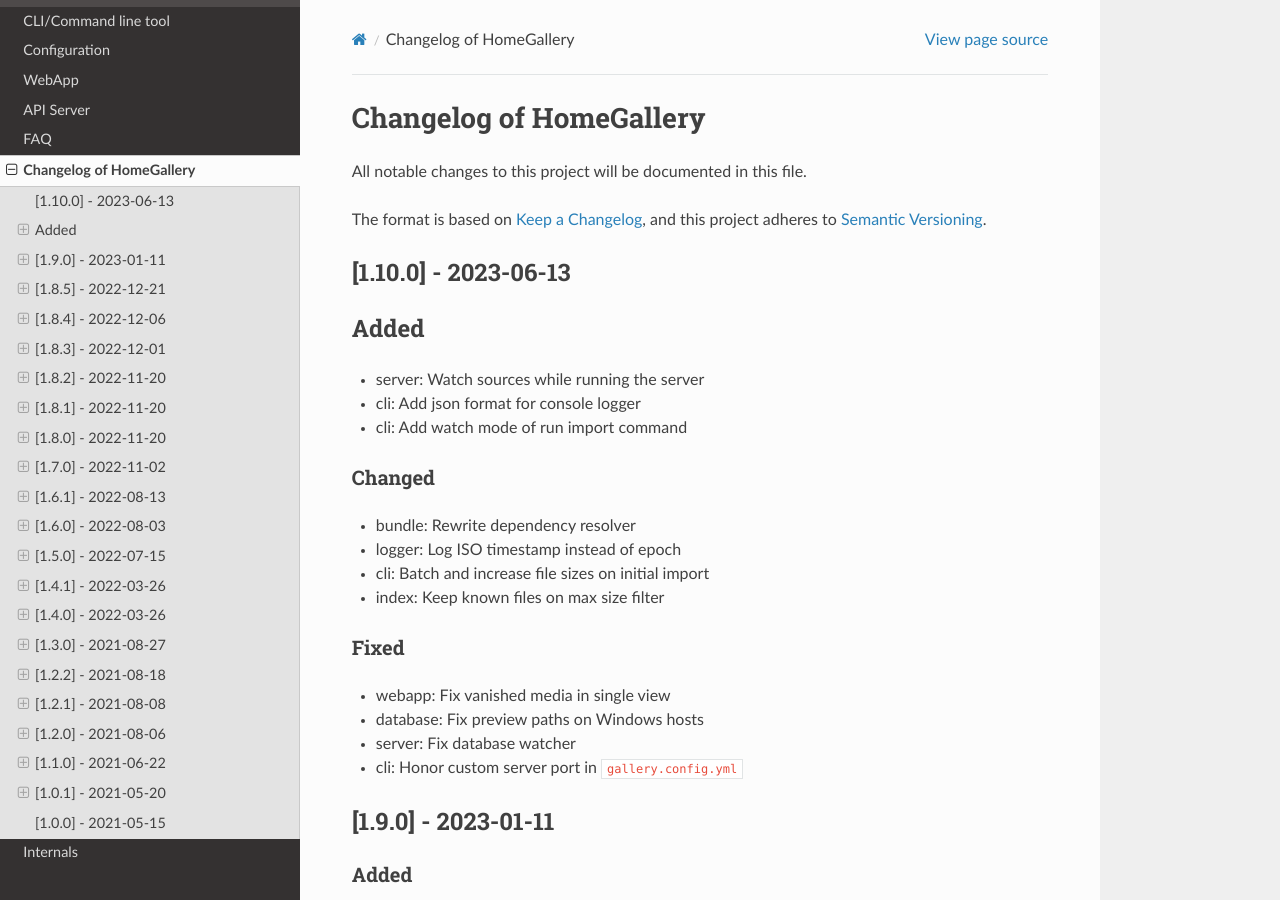
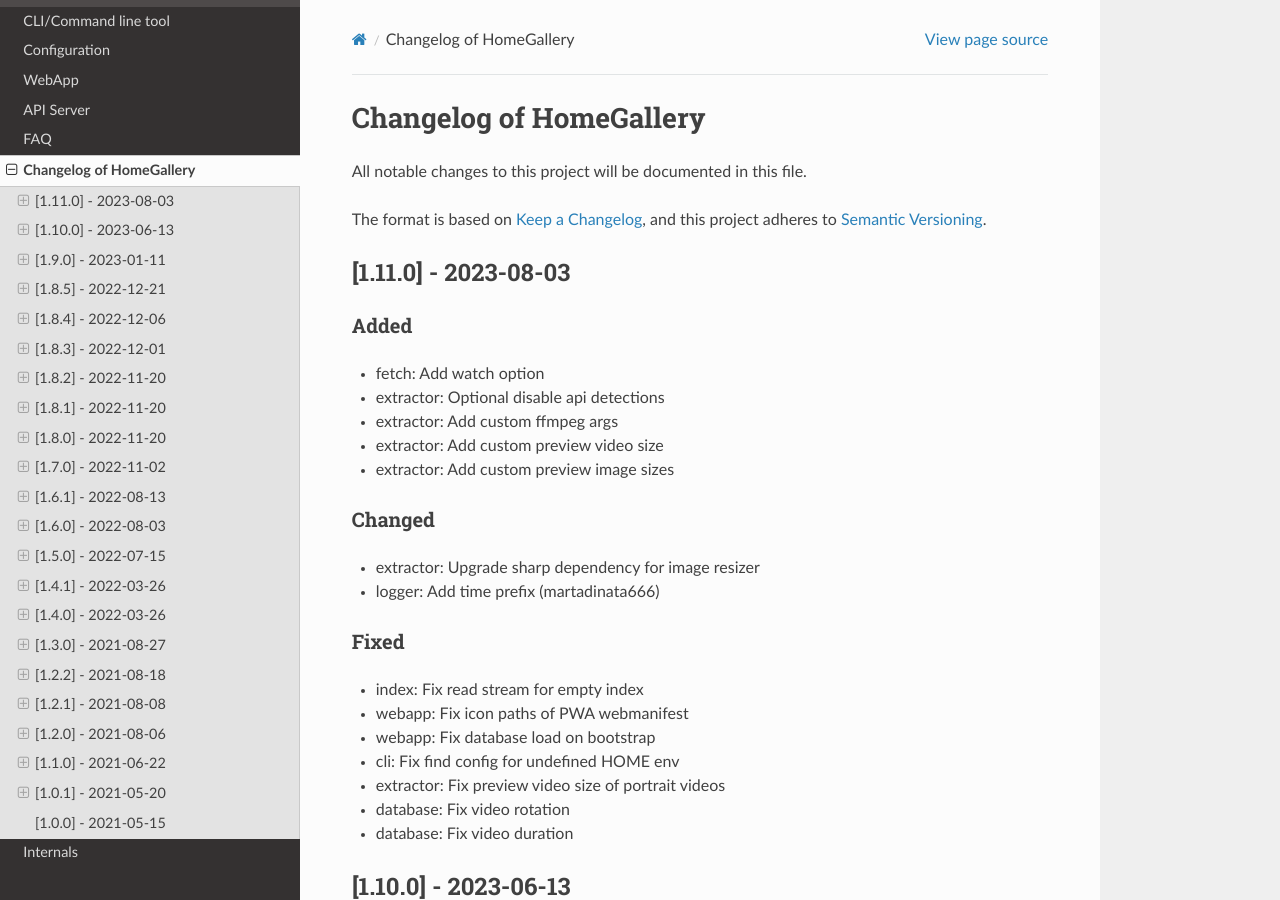
Before and after one commit to xemle/home-gallery-doc, a Sphinx documentation site: the page built from source/changelog.md, in a window 1280 px wide and 900 px high. Built offline with Sphinx 7.4.7 and the Read the Docs theme 2.0.0, drawn with Linux system fonts in a browser that asks for light colours.

Commit message:
Update docs for v1.11.0

```diff
--- a/source/changelog.md
+++ b/source/changelog.md
@@ -5,9 +5,34 @@
 The format is based on [Keep a Changelog](https://keepachangelog.com/en/1.0.0/),
 and this project adheres to [Semantic Versioning](https://semver.org/spec/v2.0.0.html).
 
+## [1.11.0] - 2023-08-03
+
+### Added
+
+- fetch: Add watch option
+- extractor: Optional disable api detections
+- extractor: Add custom ffmpeg args
+- extractor: Add custom preview video size
+- extractor: Add custom preview image sizes
+
+### Changed
+
+- extractor: Upgrade sharp dependency for image resizer
+- logger: Add time prefix (martadinata666)
+
+### Fixed
+
+- index: Fix read stream for empty index
+- webapp: Fix icon paths of PWA webmanifest
+- webapp: Fix database load on bootstrap
+- cli: Fix find config for undefined HOME env
+- extractor: Fix preview video size of portrait videos
+- database: Fix video rotation
+- database: Fix video duration
+
 ## [1.10.0] - 2023-06-13
 
-## Added
+### Added
 
 - server: Watch sources while running the server
 - cli: Add json format for console logger
```
Also changed, not shown: source/configuration/files/gallery.config-example.yml (+26 -4 lines), 2 other files.
